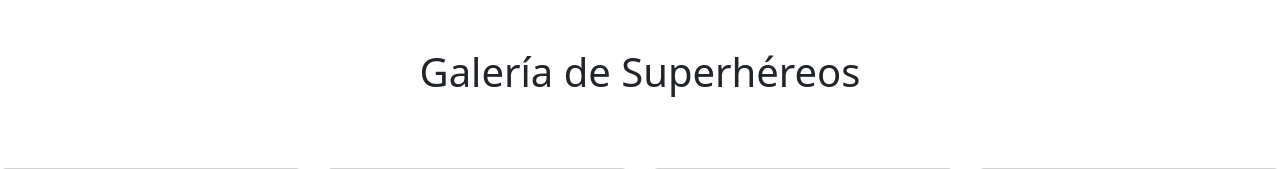
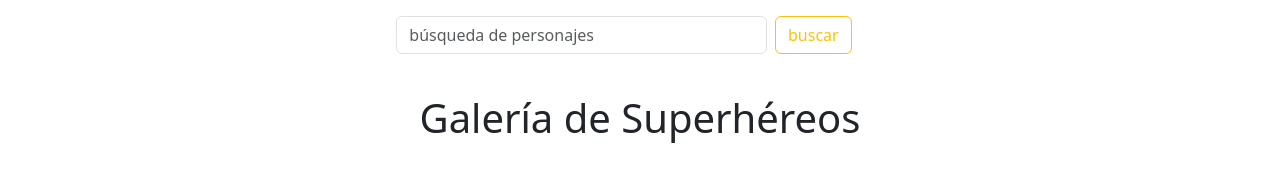
Before and after one commit to N1liaq/manipulacion-del-dom-con-javaScript-yanet-osorio, a plain HTML site: page index.html in a window 1280 px wide. Shown: the top 169 px of the page. Drawn offline with nearby package versions, Linux system fonts and the light colour scheme.

Commit message:
se agregó el filtro de busqueda

```diff
--- a/assets/js/app.js
+++ b/assets/js/app.js
@@ -52,3 +52,32 @@ personajes.forEach((personaje) => {
 
           `;
 });
+
+function buscar() {
+  let query = document.getElementById("buscar").value;
+  console.log(query);
+
+  if (query.tria() === "") {
+    return;
+  }
+  let resultado = {};
+
+  for (let i = 0; i < personajes.length; i++) {
+    if (personajes[i].toLowerCase().includes(query.toLowerCase()))
+      resultado.push(personajes[i]);
+  }
+}
+
+document.getElementById("resultado").innerHTML = "";
+
+if (resultado.length > 0) {
+  for (let i = 0; i < resultado.length; i++) {
+    let li = document.createElement("li");
+    li.textContent = resultado[i];
+    document.getElementById("resultado").appendChild(li);
+  }
+} else {
+  let li = document.createElement("li");
+  li.textContent = "No se encontraron elementos para " + query;
+  document.getElementById(resultado).appendChild(li);
+}
--- a/index.html
+++ b/index.html
@@ -13,8 +13,33 @@
     <link rel="stylesheet" href="assets/css/style.css" />
   </head>
   <body>
+    <header>
+      <div class="row">
+        <div class="col-5 m-auto">
+          <form class="d-flex p-3" role="search">
+            <input
+              class="form-control me-2"
+              type="search"
+              placeholder="búsqueda de personajes"
+              aria-label="Search"
+              id="buscador"
+            />
+            <button
+              onclick="buscar()"
+              class="btn btn-outline-warning"
+              type="submit"
+            >
+              buscar
+            </button>
+            <div>
+              <ul id="resultado" class="resultado"></ul>
+            </div>
+          </form>
+        </div>
+      </div>
+    </header>
     <main>
-      <h1 class="text-center p-5">Galería de Superhéreos</h1>
+      <h1 class="text-center p-4">Galería de Superhéreos</h1>
       <div class="row mt-2" id="rowContainer"></div>
     </main>
     <script src="assets/js/app.js"></script>
```
